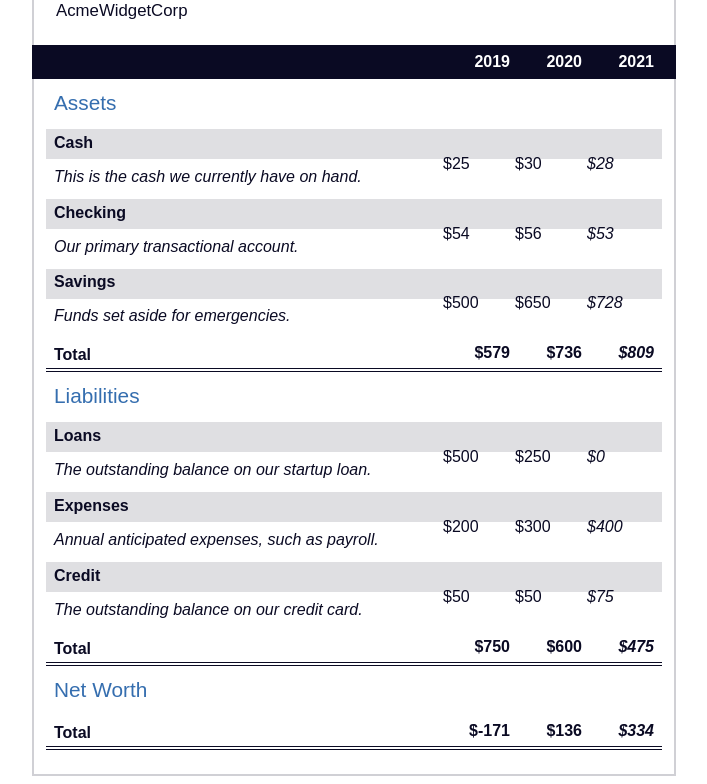
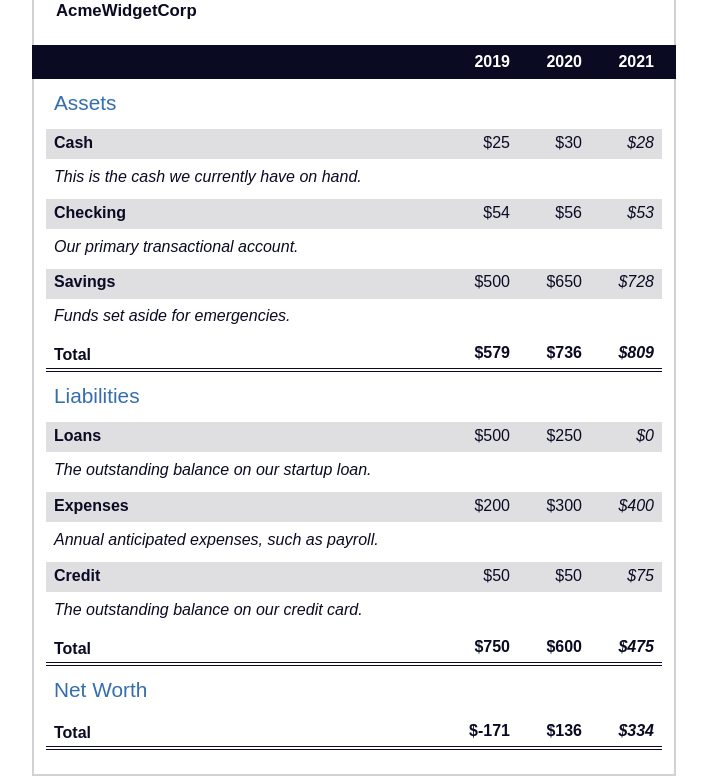
Before and after one commit to Rolando0408/balance-sheet, a plain HTML site: page index.html in a window 1280 px wide. Shown: the part 82-866 px from the top of the page, without its empty margins (286-993 px from the left). Drawn offline with Linux system fonts and the light colour scheme.

Commit message:
Refactor table cell styles for improved alignment and remove unnecessary span styling

```diff
--- a/styles.css
+++ b/styles.css
@@ -68,9 +68,7 @@ section{
     padding: 0 0.75rem 1.5rem 0.75rem;
 }
 
-span{
-    font-weight: normal;
-}
+
 
 table{
     border-collapse: collapse;
@@ -143,3 +141,13 @@ tr.data th .description{
     padding: 1rem 0 0.75rem;
     margin-right: -13.5rem;
 }
+
+tr.data td{
+    vertical-align: top;
+    text-align: right;
+    padding: 0.3rem 0.25rem 0;
+}
+
+tr.data td:last-of-type{
+    padding-right: 0.5rem;
+}
```
